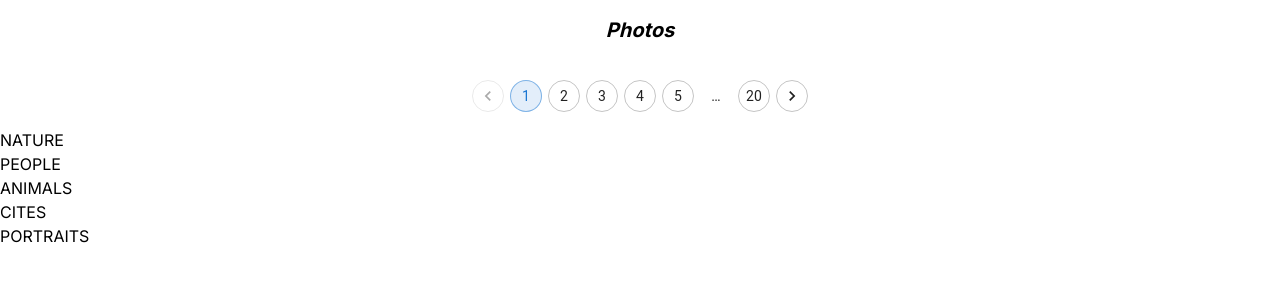
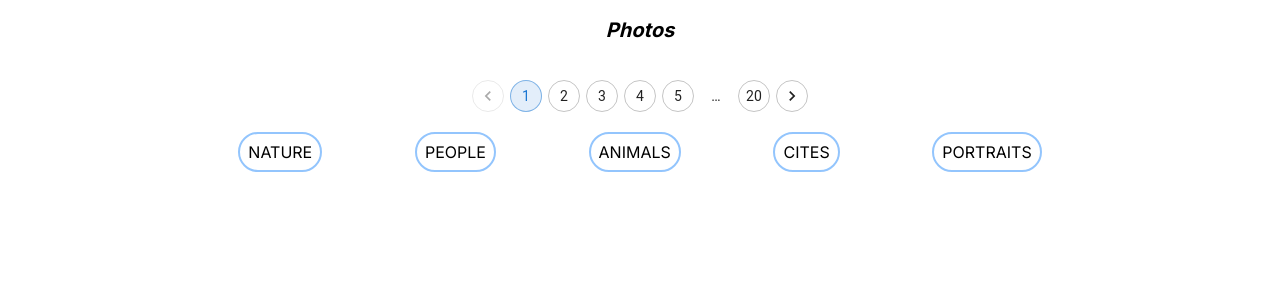
Before and after one commit to kalibria/slmax-react-next-testovoe-zadanie-v2, a Next.js app: page /photos in a window 1280 px wide. Shown: the top 300 px of the page. Built offline with nearby package versions, Linux system fonts and the light colour scheme.

Commit message:
added css styles to the category section

```diff
--- a/src/app/categorySection/CategorySection.tsx
+++ b/src/app/categorySection/CategorySection.tsx
@@ -1,12 +1,14 @@
 import { CATEGORY } from "@/app/constants/constants";
 
-const CategorySection = () =>{
-
-  return (
-    CATEGORY.map((category)=>{
-      return <div key={category}><p>{category}</p></div>
-    })
-
+const CategorySection = () => {
+  const categoryList = CATEGORY.map((category)=>{
+    return <li key={category} className={'border-2 border-blue-300 rounded-full p-1.5 px-2 hover:border-blue-500'}>{category}</li>
+  })
+  return (<nav className={'max-w-4xl my-1 mx-auto'}>
+        <ul className={'flex justify-around '}>
+           {categoryList}
+        </ul>
+    </nav>
   )
 }
 
```
